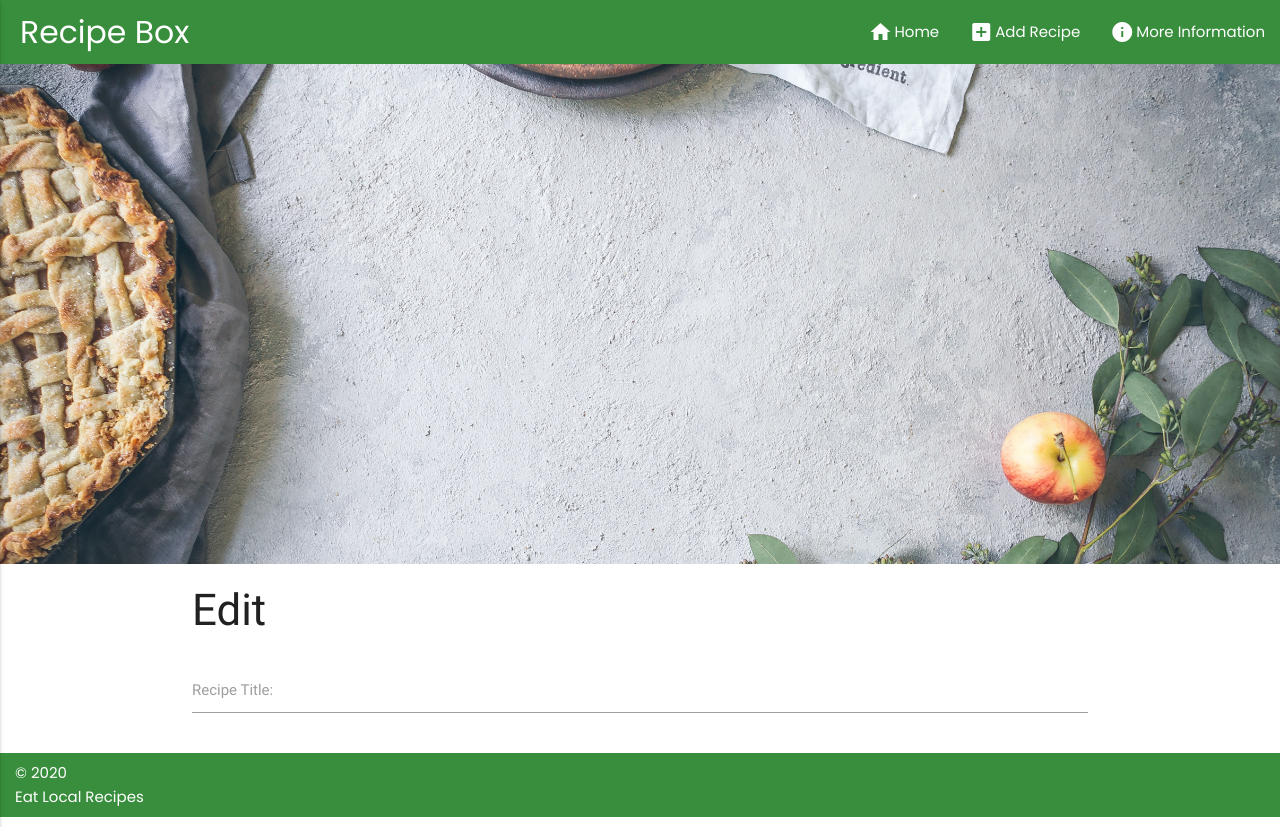
After one commit to cherylhaz/milestone_project_3, a Flask app: template templates/edit_recipe.html in a window 1280 px wide. The commit adds this page. Run offline with Flask 2, Linux system fonts and the light colour scheme; the template is opened without the code that fills it, so the values that code supplies are empty; some libraries are stand-ins or nearby versions.

Commit message:
edit recipe page and button working to load page

```diff
--- a/app.py
+++ b/app.py
@@ -39,6 +39,19 @@ def delete_recipe(recipe_id):
     return redirect(url_for('search_results'))
 
 
+# Edit Recipe
+@app.route('/edit_recipe/<recipe_id>')
+def edit_recipe(recipe_id):
+    the_recipe = mongo.db.recipes.find_one({'_id': ObjectId(recipe_id)})
+    all_categories = mongo.db.categories.find()
+    all_sub_categories = mongo.db.sub_categories.find()
+    all_required_tools = mongo.db.required_tools.find()
+    return render_template('edit_recipe.html', recipe=the_recipe,
+                           categories=all_categories,
+                           sub_categories = all_sub_categories,
+                           required_tools = all_required_tools)
+
+
 @app.route('/submitted')
 def submitted():
     return render_template("submission.html")
--- /dev/null
+++ b/templates/edit_recipe.html
@@ -0,0 +1,12 @@
+{% extends 'base.html' %}
+{% block content %}
+    <h3>Edit</h3>
+    <form action="{{ url_for('edit_recipe', recipe_id=recipe._id) }}" method="POST" class="col s12">
+        <div class="row">
+            <div class="input-field col s12">
+                <input id="title" name="title" type="text" class="validate" value="{{recipe.title}}">
+                <label for="title">Recipe Title:</label>
+            </div>
+        </div>
+    </form>
+{% endblock %}
--- a/templates/search_results.html
+++ b/templates/search_results.html
@@ -30,7 +30,7 @@
             <h5>Sub-category: </h5><p>{{recipe.sub_category}}</p>
         </div>
       <span>
-      <a href="" class="waves-effect waves-light btn btn_small form_buttons">Edit</a>
+      <a href="{{url_for('edit_recipe', recipe_id=recipe._id)}}" class="waves-effect waves-light btn btn_small form_buttons">Edit</a>
         <a href="{{url_for('delete_recipe', recipe_id=recipe._id)}}" class="waves-effect waves-light btn btn_small form_buttons">Delete</a>
 
       </span>
```
